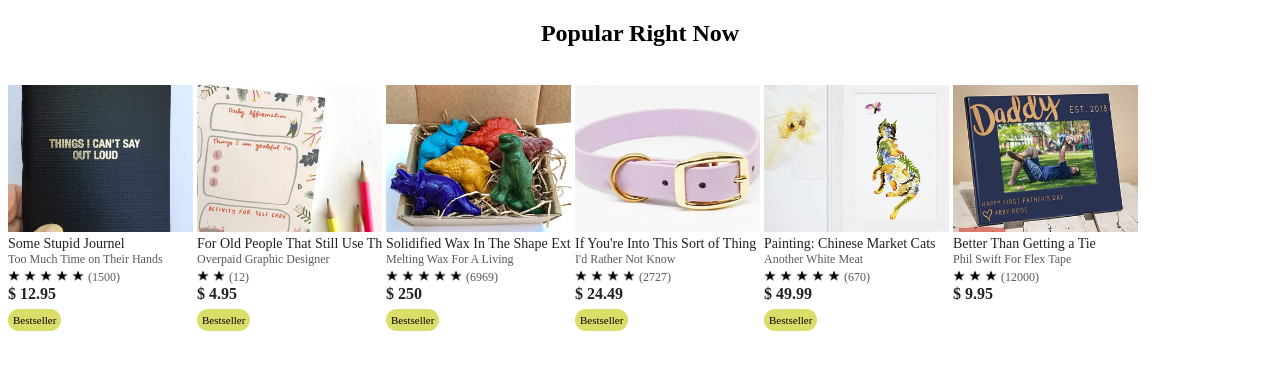
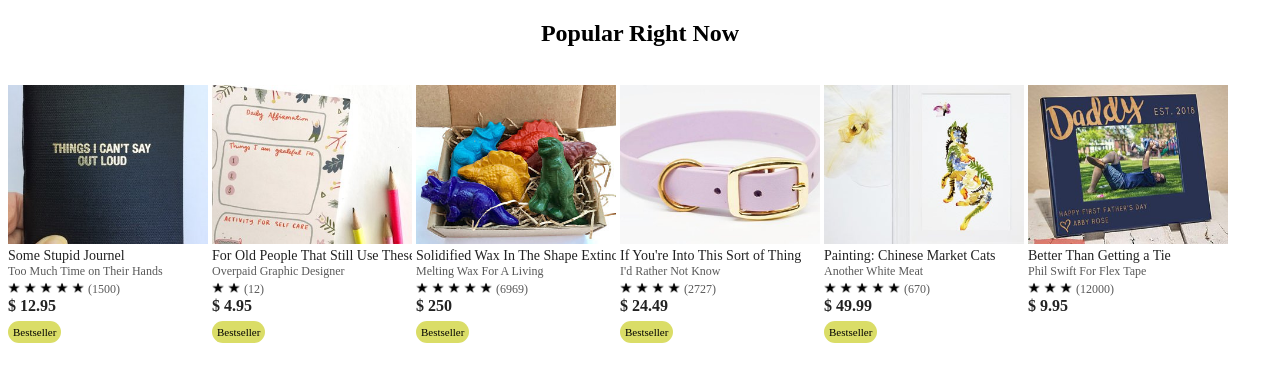
Before and after one commit to tjbecker8/Etsy-copy, a website: page client/etsy.html in a window 1280 px wide. Drawn offline with Linux system fonts and the light colour scheme.

Commit message:
changed image size

```diff
--- a/client/style.css
+++ b/client/style.css
@@ -9,7 +9,7 @@
 /* } */
 
 .profile img {
-	width: 185px;
+	width: 200px;
 	padding-bottom: 0px;
 	margin-bottom: 0px;
 }
@@ -21,7 +21,7 @@
 	font-size: 14px;
 	white-space: nowrap;
 	overflow: hidden;
-	max-width: 185px;
+	max-width: 200px;
 }
 
 .maker p {
@@ -30,7 +30,7 @@
 	margin: 0px 0px;
 	white-space: nowrap;
 	overflow: hidden;
-	max-width: 185px;
+	max-width: 200px;
 }
 
 .money p {
```
